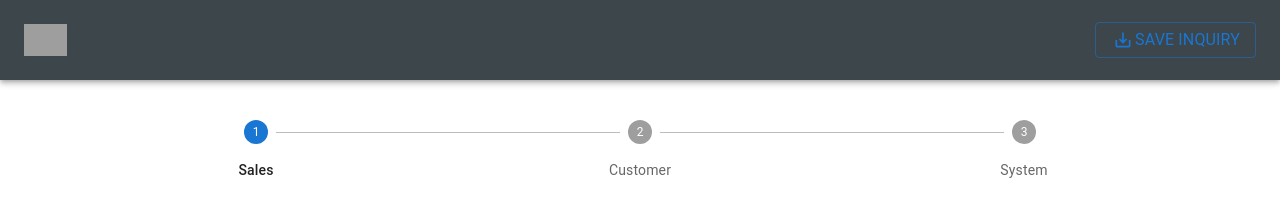
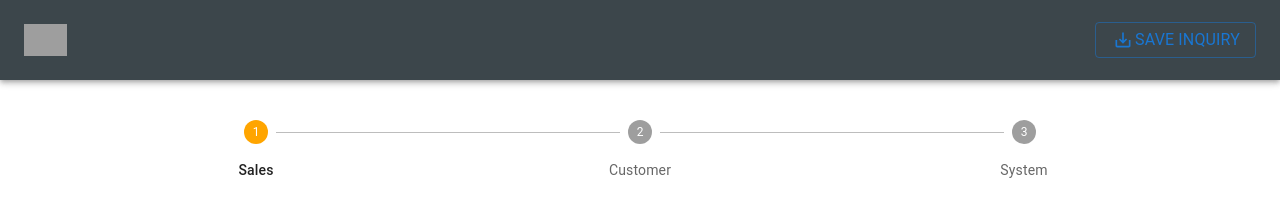
Before and after one commit to finestedm/AGV-Inquiry-sheet, a React (Create React App) app: page / in a window 1280 px wide. Shown: the top 209 px of the page. Built offline with nearby package versions, Linux system fonts and the light colour scheme; grey boxes are pictures that could not be loaded.

Commit message:
color change of the active step indic

```diff
--- a/src/App.css
+++ b/src/App.css
@@ -37,13 +37,6 @@
   }
 }
 
-/* .system-icon::after {
-  position: absolute;
-  content: '';
-  border-radius: .25rem;
-  top: 0;
-  left: 0;
-  width: 100%;
-  height: 100%;
-  background-color: red;
-} */
+.MuiStepLabel-iconContainer.Mui-active svg {
+  color: orange !important
+}
```
